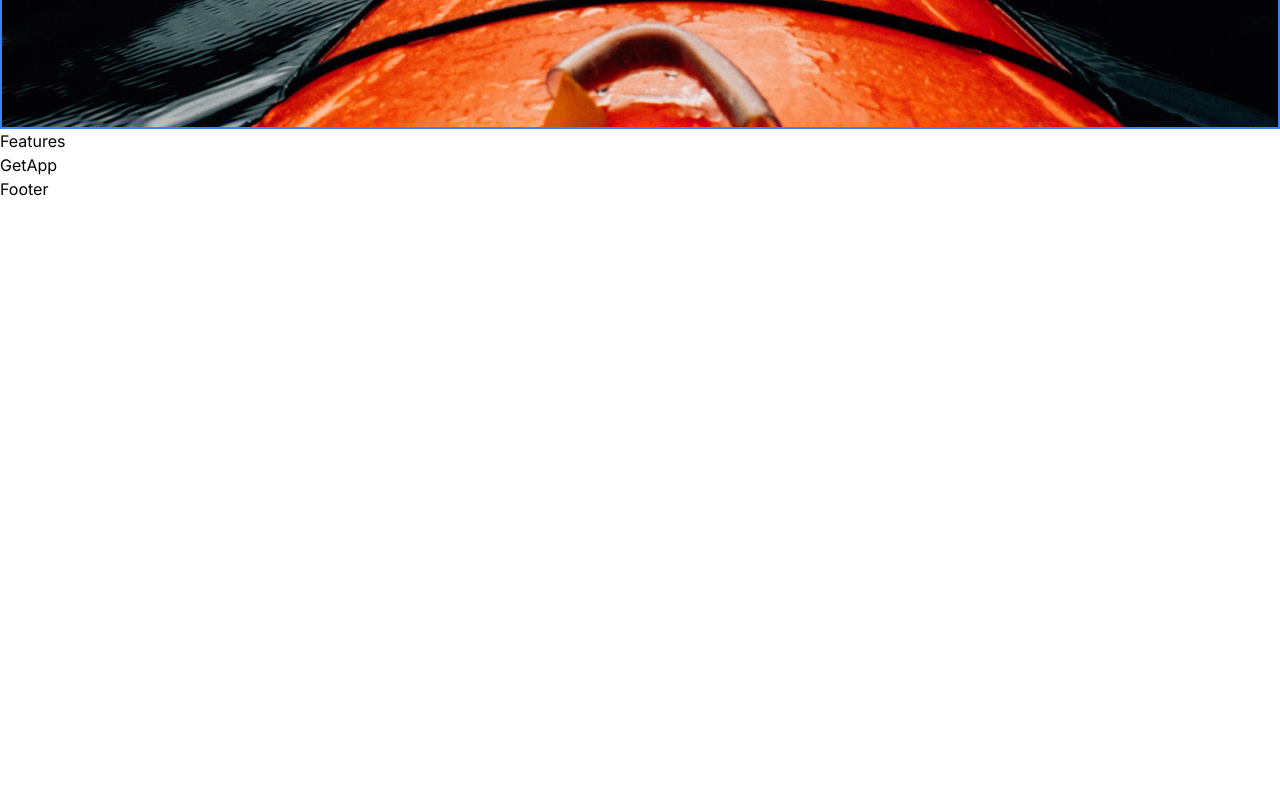
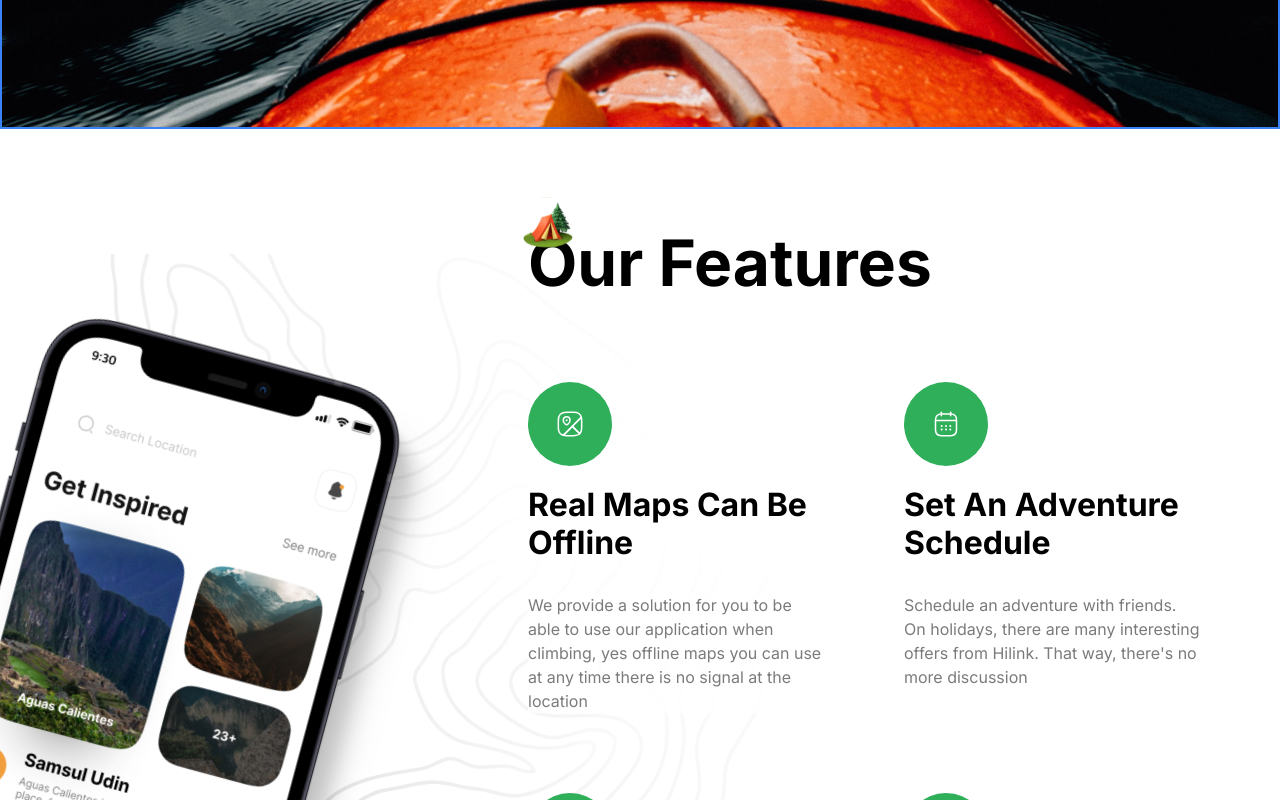
Before and after one commit to EhsanBakhshi/next-trip-advisor-app, a Next.js app: page / in a window 1280 px wide. Shown: the part 2620-3420 px from the top of the page. Before the commit the page ends 2821 px from the top, so only its background shows below. Built offline with nearby package versions, Linux system fonts and the light colour scheme.

Commit message:
features-section completed

```diff
--- a/components/sections/home/features.tsx
+++ b/components/sections/home/features.tsx
@@ -1,5 +1,60 @@
+import { FEATURES } from "@/constants";
+import { FeatureItemType } from "@/types";
+import Image from "next/image";
+
 const Features = () => {
-  return <div>Features</div>;
+  return (
+    <section className="flex-col flexCenter overflow-hidden bg-feature-bg bg-center bg-no-repeat py-24">
+      <div className="max-container padding-container relative w-full flex justify-end">
+        <div className="flex flex-1 lg:min-h-[900px]">
+          <Image
+            src="/phone.png"
+            alt="phone"
+            width={440}
+            height={1000}
+            className="feature-phone"
+          />
+        </div>
+
+        <div className="z-20 flex w-full flex-col lg:w-[60%]">
+          <div className="relative ">
+            <Image
+              src="/camp.svg"
+              alt="camp"
+              width={50}
+              height={50}
+              className="absolute left-[-5px] top-[-28px] w-10 lg:w-[50px]"
+            />
+            <h2 className="bold-40 lg:bold-64">Our Features</h2>
+          </div>
+
+          <ul className="mt-10 grid gap-10 md:grid-cols-2 lg:mt-20 lg:gap-20">
+            {FEATURES.map((feature, index) => (
+              <FeatureItem key={index} data={feature} />
+            ))}
+          </ul>
+        </div>
+      </div>
+    </section>
+  );
+};
+
+interface FeatureItemProps {
+  data: FeatureItemType;
+}
+
+const FeatureItem: React.FC<FeatureItemProps> = ({ data }) => {
+  return (
+    <li className="flex w-full flex-1 flex-col items-start">
+      <div className="rounded-full p-4 lg:p-7 bg-green-50">
+        <Image src={data.icon} alt={data.title} width={28} height={28} />
+      </div>
+      <h2 className="bold-20 lg:bold-32 mt-5 capitalize">{data.title}</h2>
+      <p className="regular-16 mt-5 bg-white/80 text-gray-30 lg:mt-[30px] lg:bg-none">
+        {data.description}
+      </p>
+    </li>
+  );
 };
 
 export default Features;
--- /dev/null
+++ b/types/index.ts
@@ -0,0 +1,6 @@
+export type FeatureItemType = {
+  title: string;
+  icon: string;
+  variant: string;
+  description: string;
+};
```
